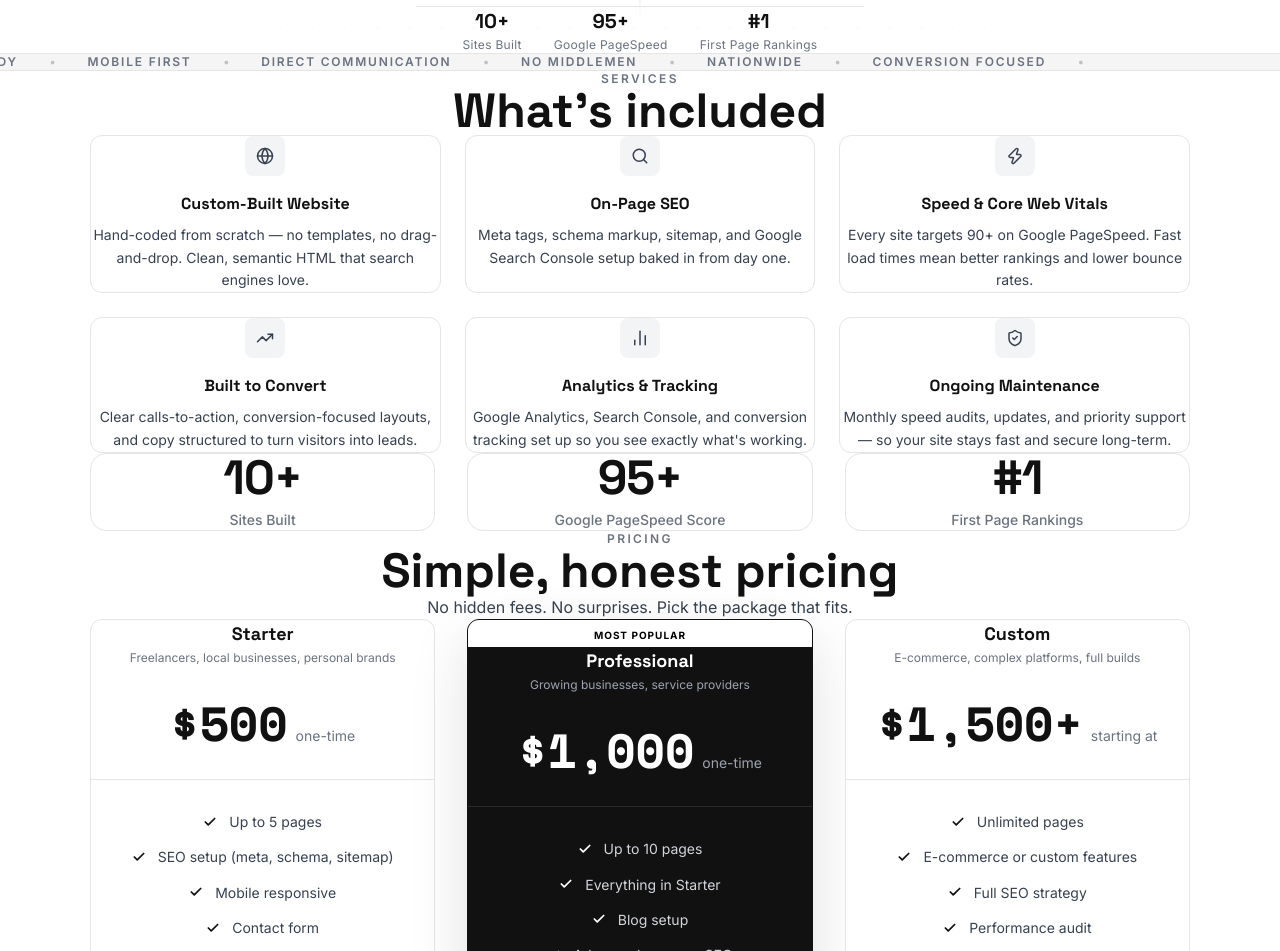
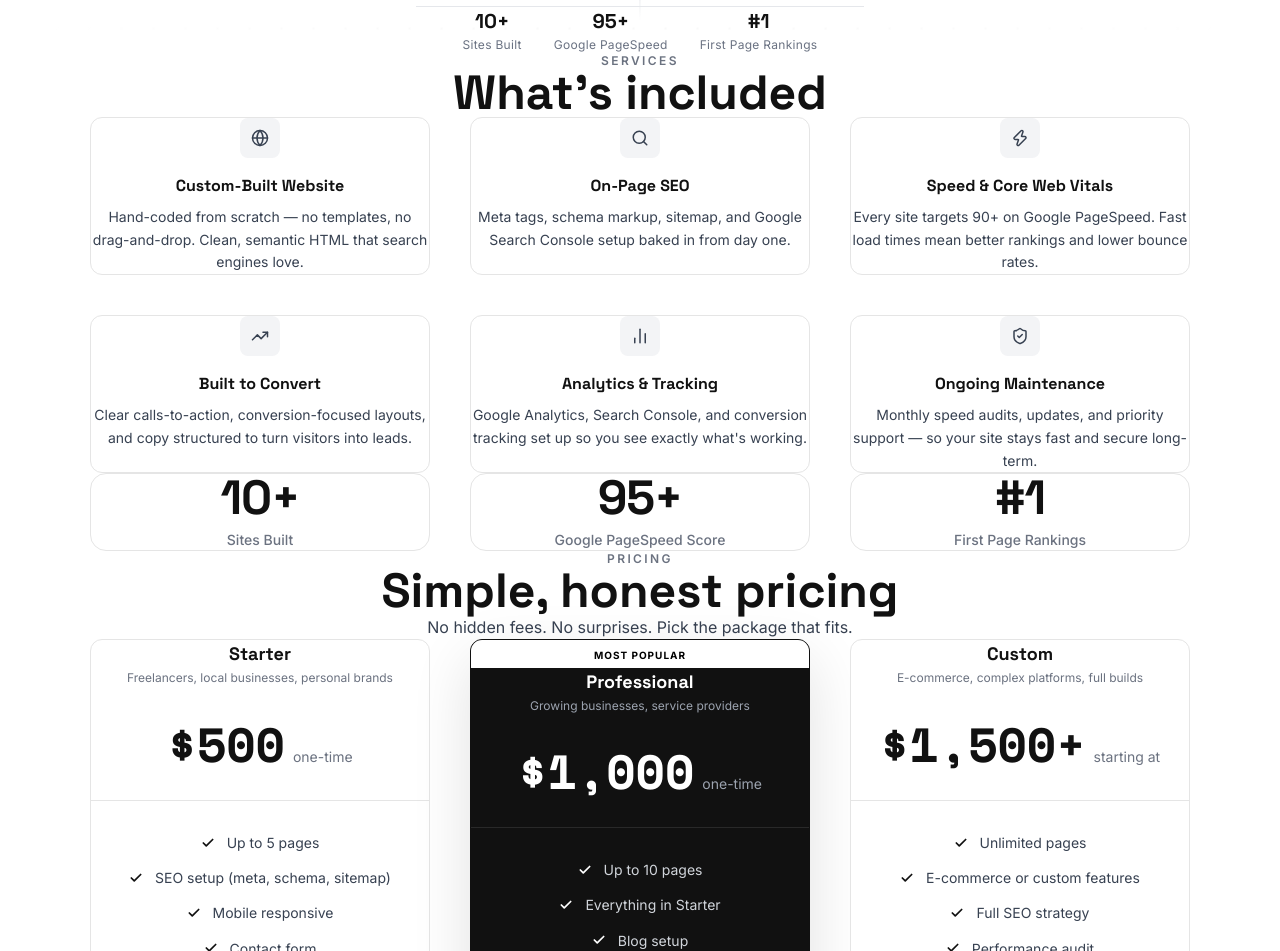
Before and after one commit to AayushLami/aayushPort, a Next.js app: page / in a window 1280 px wide. Shown: the part 381-1332 px from the top of the page. Built offline with nearby package versions, Linux system fonts and the light colour scheme.

Commit message:
style: remove marquee, increase section padding to 140px, set custom paddings for About (80px) and FinalCTA (160px), set card padding to 40px, set card grid gap to 40px, and set section title margin-bottom to 60px

```diff
--- a/app/page.tsx
+++ b/app/page.tsx
@@ -1,6 +1,5 @@
 import { Navbar } from "@/components/Navbar";
 import { Hero } from "@/components/Hero";
-import { Marquee } from "@/components/Marquee";
 import { Services } from "@/components/Services";
 import { Stats } from "@/components/Stats";
 import { Pricing } from "@/components/Pricing";
@@ -14,7 +13,6 @@ export default function Home() {
     <main>
       <Navbar />
       <Hero />
-      <Marquee />
       <Services />
       <Stats />
       <Pricing />
--- a/components/About.tsx
+++ b/components/About.tsx
@@ -16,7 +16,7 @@ export function About() {
   const isInView = useInView(ref, { once: true, amount: 0.2 });
 
   return (
-    <section id="about" className="py-[120px] px-6 bg-white border-y border-[#e5e5e5] flex flex-col items-center text-center">
+    <section id="about" className="py-[80px] px-6 bg-white border-y border-[#e5e5e5] flex flex-col items-center text-center">
       <div className="w-full max-w-[1100px] mx-auto text-center flex flex-col items-center">
         {/* Section label */}
         <motion.p
@@ -32,7 +32,7 @@ export function About() {
           initial={{ opacity: 0, y: 16 }}
           animate={isInView ? { opacity: 1, y: 0 } : {}}
           transition={{ duration: 0.5, delay: 0.1 }}
-          className="font-heading text-4xl sm:text-5xl font-bold text-[#111111] mb-16"
+          className="font-heading text-4xl sm:text-5xl font-bold text-[#111111] mb-[60px]"
         >
           Aayush Lamichhane
         </motion.h2>
--- a/components/FinalCTA.tsx
+++ b/components/FinalCTA.tsx
@@ -93,7 +93,7 @@ export function FinalCTA() {
   return (
     <section
       id="contact"
-      className="py-[120px] px-6 bg-white flex flex-col items-center text-center"
+      className="py-[160px] px-6 bg-white flex flex-col items-center text-center"
     >
       <div
         ref={ref}
--- a/components/Hero.tsx
+++ b/components/Hero.tsx
@@ -44,7 +44,7 @@ export function Hero() {
   return (
     <section
       id="hero"
-      className="relative flex flex-col items-center justify-center text-center overflow-hidden pt-36 pb-[120px] bg-white"
+      className="relative flex flex-col items-center justify-center text-center overflow-hidden pt-[160px] pb-[140px] bg-white"
       aria-label="Hero"
     >
       {/* Subtle dot grid — light on white */}
--- a/components/Marquee.tsx
+++ /dev/null
@@ -1,34 +0,0 @@
-"use client";
-
-const marqueeItems = [
-  "SEO Optimized",
-  "Fast Delivery",
-  "Google Ready",
-  "Mobile First",
-  "Direct Communication",
-  "No Middlemen",
-  "Nationwide",
-  "Conversion Focused",
-];
-
-export function Marquee() {
-  // We double the items list to allow seamless loop scrolling
-  const items = [...marqueeItems, ...marqueeItems, ...marqueeItems];
-
-  return (
-    <div className="w-full overflow-hidden bg-[#f5f5f5] py-4 border-y border-[#e5e5e5] select-none">
-      <div className="max-w-[1100px] mx-auto overflow-hidden relative">
-        <div className="flex w-max items-center gap-8 animate-[marquee_30s_linear_infinite]">
-          {items.map((item, i) => (
-            <div key={i} className="flex items-center gap-8 shrink-0">
-              <span className="text-xs font-semibold tracking-[0.15em] uppercase text-[#6b7280]">
-                {item}
-              </span>
-              <span className="text-[#c0c0c0] font-bold text-xs select-none">•</span>
-            </div>
-          ))}
-        </div>
-      </div>
-    </div>
-  );
-}
--- a/components/Pricing.tsx
+++ b/components/Pricing.tsx
@@ -12,7 +12,7 @@ export function Pricing() {
   const isInView = useInView(ref, { once: true, amount: 0.1 });
 
   return (
-    <section id="pricing" className="py-[120px] px-6 bg-white flex flex-col items-center text-center">
+    <section id="pricing" className="pt-[140px] pb-[140px] px-6 bg-white flex flex-col items-center text-center">
       <div className="w-full max-w-[1100px] mx-auto flex flex-col items-center text-center">
         {/* Header */}
         <motion.div
@@ -20,7 +20,7 @@ export function Pricing() {
           initial={{ opacity: 0, y: 24 }}
           animate={isInView ? { opacity: 1, y: 0 } : {}}
           transition={{ duration: 0.5 }}
-          className="mb-16 text-center flex flex-col items-center"
+          className="mb-[60px] text-center flex flex-col items-center"
         >
           <p className="text-xs font-semibold text-[#6b7280] tracking-[0.2em] uppercase mb-4">
             Pricing
@@ -38,7 +38,7 @@ export function Pricing() {
           variants={staggerContainer}
           initial="hidden"
           animate={isInView ? "visible" : "hidden"}
-          className="grid grid-cols-1 md:grid-cols-3 gap-8 w-full"
+          className="grid grid-cols-1 md:grid-cols-3 gap-[40px] w-full"
         >
           {pricingPlans.map((plan) => (
             <motion.div
@@ -64,7 +64,7 @@ export function Pricing() {
                 </div>
               )}
 
-              <div className="flex flex-col items-center text-center gap-8 p-8 sm:p-10 flex-1">
+              <div className="flex flex-col items-center text-center gap-8 p-[40px] flex-1">
                 {/* Plan name + best for */}
                 <div className="text-center flex flex-col items-center">
                   <h3 className={`font-heading text-lg font-bold mb-2 ${plan.popular ? "text-white" : "text-[#111111]"}`}>
--- a/components/Process.tsx
+++ b/components/Process.tsx
@@ -32,7 +32,7 @@ export function Process() {
   const isInView = useInView(ref, { once: true, amount: 0.2 });
 
   return (
-    <section id="process" className="py-[120px] px-6 bg-white border-y border-[#e5e5e5] flex flex-col items-center text-center">
+    <section id="process" className="pt-[140px] pb-[140px] px-6 bg-white border-y border-[#e5e5e5] flex flex-col items-center text-center">
       <div className="w-full max-w-[1100px] mx-auto flex flex-col items-center text-center">
         {/* Header */}
         <motion.div
@@ -40,7 +40,7 @@ export function Process() {
           initial={{ opacity: 0, y: 24 }}
           animate={isInView ? { opacity: 1, y: 0 } : {}}
           transition={{ duration: 0.5 }}
-          className="mb-16 text-center"
+          className="mb-[60px] text-center"
         >
           <p className="text-xs font-semibold text-[#6b7280] tracking-[0.2em] uppercase mb-4">
             Process
@@ -51,7 +51,7 @@ export function Process() {
         </motion.div>
 
         {/* Steps */}
-        <div className="grid grid-cols-1 sm:grid-cols-2 lg:grid-cols-4 gap-6">
+        <div className="grid grid-cols-1 sm:grid-cols-2 lg:grid-cols-4 gap-[40px] w-full">
           {steps.map((step, i) => {
             const Icon = step.icon;
             return (
@@ -60,7 +60,7 @@ export function Process() {
                 initial={{ opacity: 0, y: 24 }}
                 animate={isInView ? { opacity: 1, y: 0 } : {}}
                 transition={{ duration: 0.5, ease: "easeOut", delay: i * 0.1 }}
-                className="bg-white border border-[#e5e5e5] rounded-xl p-8 flex flex-col items-center text-center gap-5 hover:border-[#d1d5db] hover:shadow-[0_8px_30px_rgba(0,0,0,0.06)] transition-all duration-300 group"
+                className="bg-white border border-[#e5e5e5] rounded-xl p-[40px] flex flex-col items-center text-center gap-5 hover:border-[#d1d5db] hover:shadow-[0_8px_30px_rgba(0,0,0,0.06)] transition-all duration-300 group"
               >
                 <div className="w-11 h-11 bg-[#f3f4f6] rounded-xl flex items-center justify-center shrink-0 group-hover:bg-[#111111] transition-colors duration-300">
                   <Icon size={20} className="text-[#374151] group-hover:text-white transition-colors duration-300" />
--- a/components/Services.tsx
+++ b/components/Services.tsx
@@ -43,14 +43,14 @@ export function Services() {
   const isInView = useInView(ref, { once: true, amount: 0.1 });
 
   return (
-    <section id="services" className="py-[120px] px-6 bg-white flex flex-col items-center text-center">
+    <section id="services" className="pt-[140px] pb-[140px] px-6 bg-white flex flex-col items-center text-center">
       <div className="w-full max-w-[1100px] mx-auto flex flex-col items-center text-center">
         {/* Section header */}
         <motion.div
           initial={{ opacity: 0, y: 24 }}
           animate={isInView ? { opacity: 1, y: 0 } : {}}
           transition={{ duration: 0.5, ease: "easeOut" }}
-          className="mb-16 text-center"
+          className="mb-[60px] text-center"
           ref={ref}
         >
           <p className="text-xs font-semibold text-[#6b7280] tracking-[0.2em] uppercase mb-4">
@@ -66,7 +66,7 @@ export function Services() {
           variants={staggerContainer}
           initial="hidden"
           animate={isInView ? "visible" : "hidden"}
-          className="grid grid-cols-1 sm:grid-cols-2 lg:grid-cols-3 gap-6"
+          className="grid grid-cols-1 sm:grid-cols-2 lg:grid-cols-3 gap-[40px] w-full"
         >
           {services.map((service, i) => {
             const Icon = service.icon;
@@ -76,7 +76,7 @@ export function Services() {
                 variants={fadeUp}
                 whileHover={{ y: -4 }}
                 transition={{ duration: 0.25, ease: "easeOut" }}
-                className="bg-white border border-[#e5e5e5] rounded-xl p-8 flex flex-col items-center text-center gap-4 group hover:border-[#d1d5db] hover:shadow-[0_8px_30px_rgba(0,0,0,0.06)] transition-all duration-300"
+                className="bg-white border border-[#e5e5e5] rounded-xl p-[40px] flex flex-col items-center text-center gap-4 group hover:border-[#d1d5db] hover:shadow-[0_8px_30px_rgba(0,0,0,0.06)] transition-all duration-300"
               >
                 <div className="w-10 h-10 bg-[#f3f4f6] rounded-lg flex items-center justify-center shrink-0 group-hover:bg-[#111111] transition-colors duration-300">
                   <Icon
--- a/components/Stats.tsx
+++ b/components/Stats.tsx
@@ -14,10 +14,10 @@ export function Stats() {
   const isInView = useInView(ref, { once: true, amount: 0.2 });
 
   return (
-    <section className="py-[120px] px-6 bg-white flex flex-col items-center text-center">
+    <section className="pt-[140px] pb-[140px] px-6 bg-white flex flex-col items-center text-center">
       <div
         ref={ref}
-        className="w-full max-w-[1100px] mx-auto grid grid-cols-1 md:grid-cols-3 gap-8"
+        className="w-full max-w-[1100px] mx-auto grid grid-cols-1 md:grid-cols-3 gap-[40px]"
       >
         {stats.map((stat, i) => (
           <motion.div
@@ -26,7 +26,7 @@ export function Stats() {
             animate={isInView ? { opacity: 1, y: 0 } : {}}
             transition={{ duration: 0.5, delay: i * 0.1, ease: "easeOut" }}
             whileHover={{ y: -4 }}
-            className="bg-white border border-[#e5e5e5] rounded-[16px] p-8 sm:p-10 flex flex-col items-center justify-center text-center gap-2 hover:border-[#d1d5db] hover:shadow-[0_8px_30px_rgba(0,0,0,0.04)] transition-all duration-300"
+            className="bg-white border border-[#e5e5e5] rounded-[16px] p-[40px] flex flex-col items-center justify-center text-center gap-2 hover:border-[#d1d5db] hover:shadow-[0_8px_30px_rgba(0,0,0,0.04)] transition-all duration-300"
           >
             <span className="font-heading text-4xl sm:text-5xl font-bold text-[#111111] tracking-tight">
               {stat.value}
```
